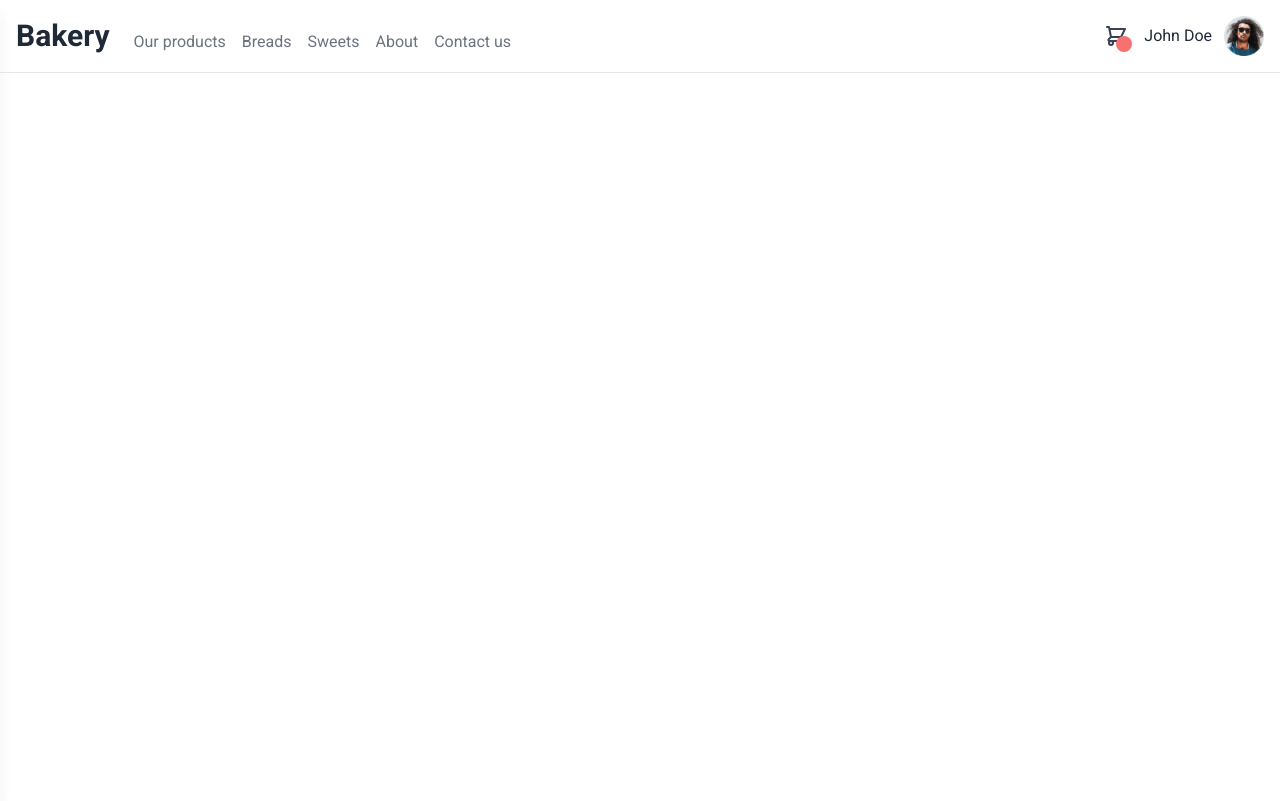
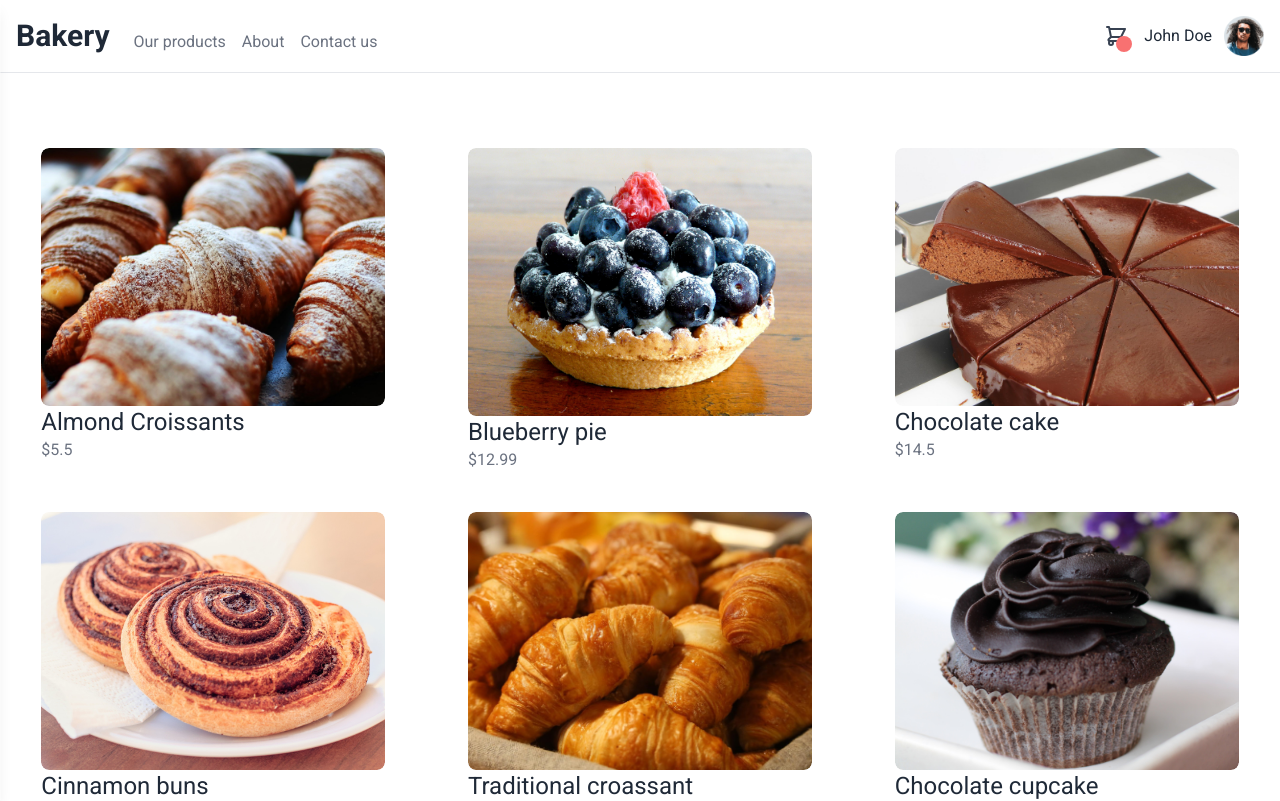
Before and after one commit to LFdeSouza/e-bakery-client, a React (Create React App) app: page /products in a window 1280 px wide. Shown: the top 801 px of the page. Built offline with nearby package versions, Linux system fonts and the light colour scheme; data requests are answered from the project's data file.

Commit message:
products page

```diff
--- a/src/App.tsx
+++ b/src/App.tsx
@@ -1,8 +1,12 @@
+//Core
 import { useEffect, useState } from "react";
 import { Route, Routes } from "react-router-dom";
+//Components
 import Header from "./components/shared/Header";
 import Footer from "./components/shared/Footer";
 import Home from "./components/home/Home";
+import ProductsPage from "./components/products/ProductsPage";
+//Types
 import { Product } from "./types/Product";
 
 function App() {
@@ -22,6 +26,10 @@ function App() {
       <Header user="John Doe" />
       <Routes>
         <Route path="/" element={<Home products={products} />} />
+        <Route
+          path="/products"
+          element={<ProductsPage products={products} />}
+        />
       </Routes>
       <Footer />
     </>
--- /dev/null
+++ b/src/components/products/ProductItem.tsx
@@ -0,0 +1,26 @@
+import useImage from "../../hooks/useImage";
+import { Product } from "../../types/Product";
+
+interface Props {
+  product: Product;
+}
+
+const ProductItem: React.FC<Props> = ({ product }) => {
+  const image = useImage(product.id);
+
+  return (
+    <div className="p-5 mx-auto cursor-pointer sm:max-w-sm">
+      <div className="overflow-hidden rounded-lg ">
+        <img
+          className="object-cover transition-all duration-500 rounded-lg hover:scale-110"
+          src={image.image}
+          alt={product.name}
+        />
+      </div>
+      <h2 className="text-2xl text-gray-800">{product.name}</h2>
+      <p className="text-gray-500">{`$${product.price.toString()}`}</p>
+    </div>
+  );
+};
+
+export default ProductItem;
--- /dev/null
+++ b/src/components/products/ProductsPage.tsx
@@ -0,0 +1,19 @@
+import { Product } from "../../types/Product";
+import ProductItem from "./ProductItem";
+
+interface Props {
+  products: Product[];
+}
+const ProductsPage: React.FC<Props> = ({ products }) => {
+  return (
+    <main className="mx-auto mt-32 max-w-7xl">
+      <div className="flex flex-wrap">
+        {products.map((item) => (
+          <ProductItem product={item} key={item.id} />
+        ))}
+      </div>
+    </main>
+  );
+};
+
+export default ProductsPage;
--- a/src/components/shared/Header.tsx
+++ b/src/components/shared/Header.tsx
@@ -1,6 +1,7 @@
 import { useState } from "react";
 import { MenuIcon, ShoppingCartIcon, XIcon } from "@heroicons/react/outline";
 import img from "../../assets/images2/image-avatar.png";
+import { Link } from "react-router-dom";
 
 interface Props {
   user: string;
@@ -23,9 +24,9 @@ const Header: React.FC<Props> = ({ user = "John Doe" }) => {
             onClick={() => toggleSidebar(!isSidebarOpen)}
             className="w-8 h-8 text-gray-700 cursor-pointer md:hidden"
           />
-          <a href="/" className="text-3xl font-semibold text-gray-800">
+          <Link to="/" className="text-3xl font-semibold text-gray-800">
             Bakery
-          </a>
+          </Link>
           <Links location="navbar" />
         </div>
         <div className="flex items-center gap-4 text-gray-800">
@@ -57,19 +58,13 @@ const Links = ({ location }: { location: string }) => (
     }`}
   >
     <li className="cursor-pointer hover:underline">
-      <a href="/">Our products</a>
+      <Link to="/products">Our products</Link>
     </li>
     <li className="cursor-pointer hover:underline">
-      <a href="/">Breads</a>
+      <Link to="/">About</Link>
     </li>
     <li className="cursor-pointer hover:underline">
-      <a href="/">Sweets</a>
-    </li>
-    <li className="cursor-pointer hover:underline">
-      <a href="/">About</a>
-    </li>
-    <li className="cursor-pointer hover:underline">
-      <a href="/">Contact us</a>
+      <Link to="/">Contact us</Link>
     </li>
   </ul>
 );
```
